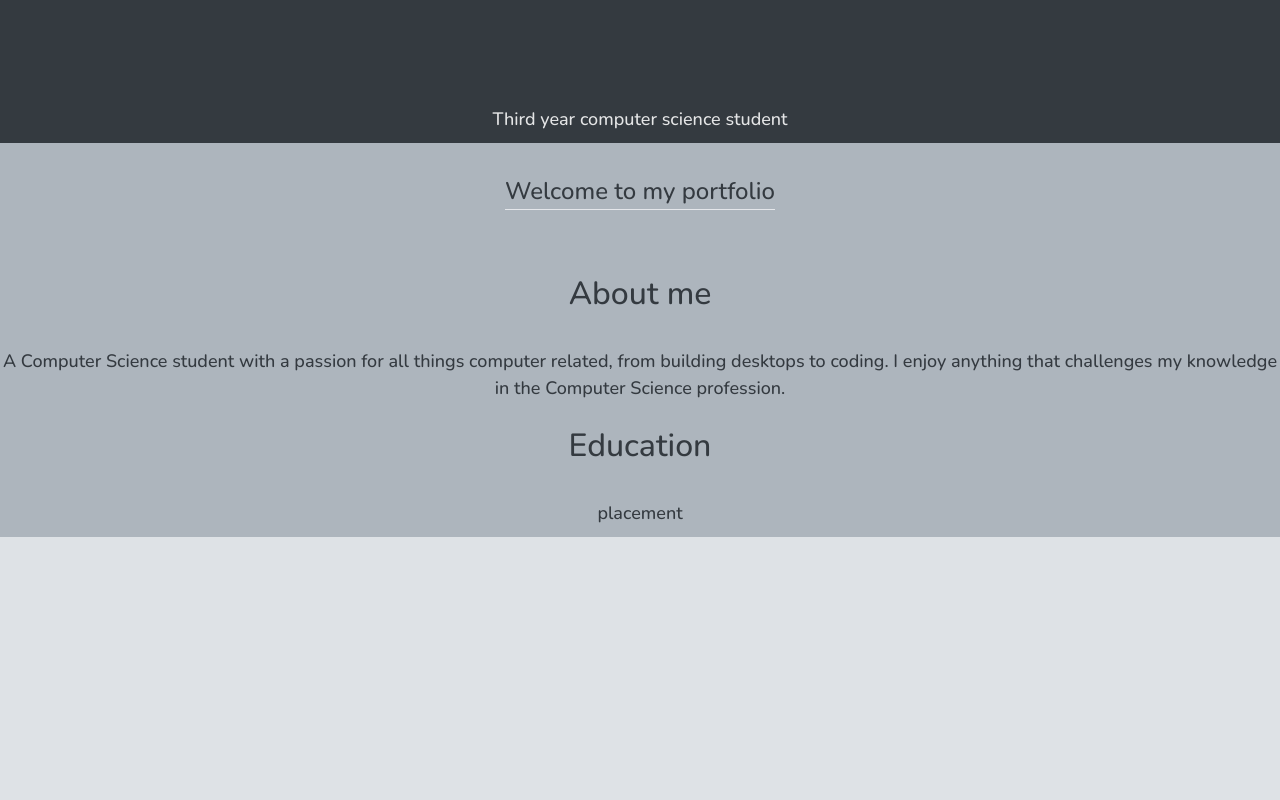
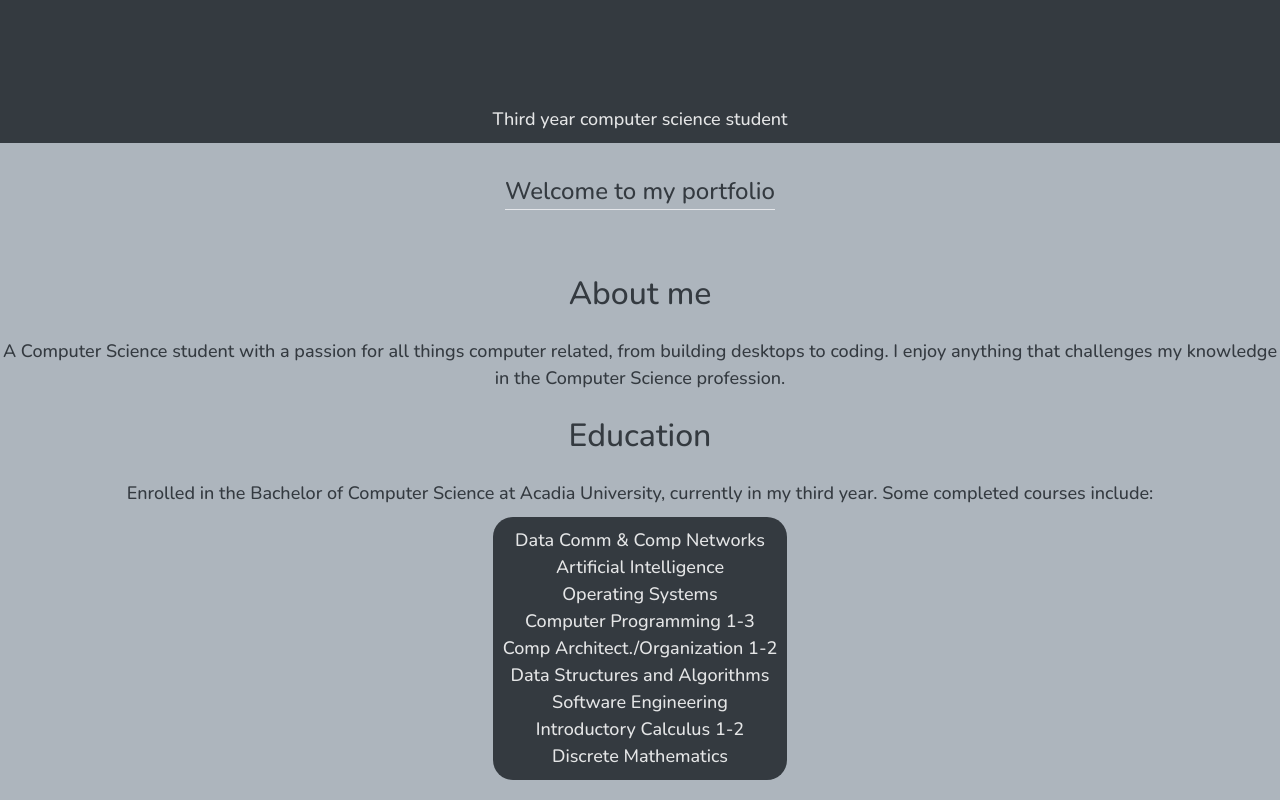
Before and after one commit to NeelthebigGuy/navbar_practice, a React (Vite) app: page / in a window 1280 px wide. Shown: the part 244-1044 px from the top of the page. Before the commit the page ends 800 px from the top, so only its background shows below. Built offline with nearby package versions, Linux system fonts and the light colour scheme; a web font is replaced by a local one.

Commit message:
education added

```diff
--- a/index.html
+++ b/index.html
@@ -2,9 +2,9 @@
 <html lang="en">
   <head>
     <meta charset="UTF-8" />
-    <link rel="icon" type="image/svg+xml" href="/vite.svg" />
+    <link rel="icon" type="image/svg+xml" href="/logo.png" />
     <meta name="viewport" content="width=device-width, initial-scale=1.0" />
-    <title>Vite + React</title>
+    <title>khiroya.ca - resume</title>
   </head>
   <body>
     <div id="root"></div>
--- a/src/componets/Home.jsx
+++ b/src/componets/Home.jsx
@@ -43,11 +43,27 @@ export default function Home() {
     </div>
 
     <div className='contentcontainer'>
-        <span>
+        <div>
           <HomeContent title="About me" description="A Computer Science student with a passion for all things computer related, from building desktops to coding. I enjoy anything that challenges my knowledge in the Computer Science profession."/>
 
-          <HomeContent title="Education" description="placement"/>
-        </span>
+          <HomeContent title="Education" description="Enrolled in the Bachelor of Computer Science at Acadia University, currently in my third year. Some completed courses include:"/>
+
+            <div className='contentcontainer'>
+              <div className='paragraphstyle'>
+                <ul className='text-start'>
+                  <li>Data Comm & Comp Networks</li>
+                  <li>Artificial Intelligence</li>
+                  <li>Operating Systems</li>
+                  <li>Computer Programming 1-3</li>
+                  <li>Comp Architect./Organization 1-2</li>
+                  <li>Data Structures and Algorithms</li>
+                  <li>Software Engineering</li>
+                  <li>Introductory Calculus 1-2</li>
+                  <li>Discrete Mathematics</li>
+                </ul>
+              </div>
+            </div>
+          </div>
     </div>
     </>
   )
--- a/src/componets/NavBar.jsx
+++ b/src/componets/NavBar.jsx
@@ -41,10 +41,10 @@ export default function NavBar() {
     <>
     <link rel="stylesheet" href="https://cdnjs.cloudflare.com/ajax/libs/font-awesome/4.7.0/css/font-awesome.min.css"/>
     <div className='navbar h-12'>
-        <div className='lefttitle'>Neel K</div>
+        <div className='lefttitle md:pl-2'>Neel K</div>
         <button className='button' onMouseEnter={toggleDropDown} onClick={toggleDropDown}>
             <i className='fa fa-bars md:invisible'></i>
-            <div className='top-0 right-0 hidden md:inline md:text-black md:text-lg md:border md:p-1 md:rounded-xl'>Links</div>
+            <div className='top-0 right-0 hidden md:inline md:text-black md:text-lg md:pr-2'>Links</div>
         </button>
     </div>
 
--- a/src/componets/css/home.css
+++ b/src/componets/css/home.css
@@ -29,6 +29,7 @@
     font-family: 'Nunito', sans-serif;
     font-size: large;
     padding: 10px 0;
+    list-style: disc;
 }
 
 .contenttitle{
@@ -41,6 +42,14 @@
     font-size: xx-large;
 }
 
-.homecontent{
-    padding-top: 10px;
+.paragraphstyle{
+    background-color: #343A40;
+    color: rgba(255, 255, 255, 0.87);;
+    padding: 10px;
+    border-radius: 20px;
 }
+
+.mycontainer ul li {
+    display: list-item;
+    list-style-type: disc;
+}
```
Also changed, not shown: public/logo.png (added).
